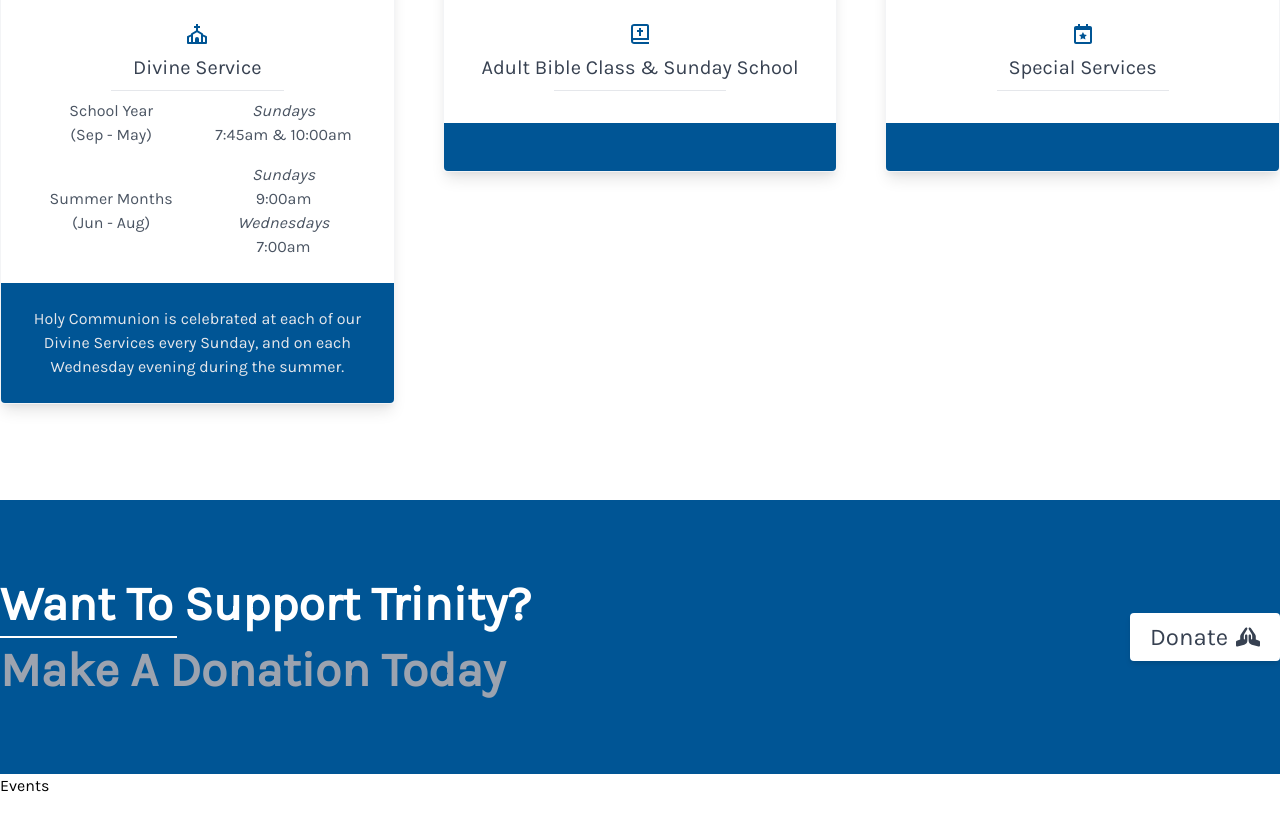
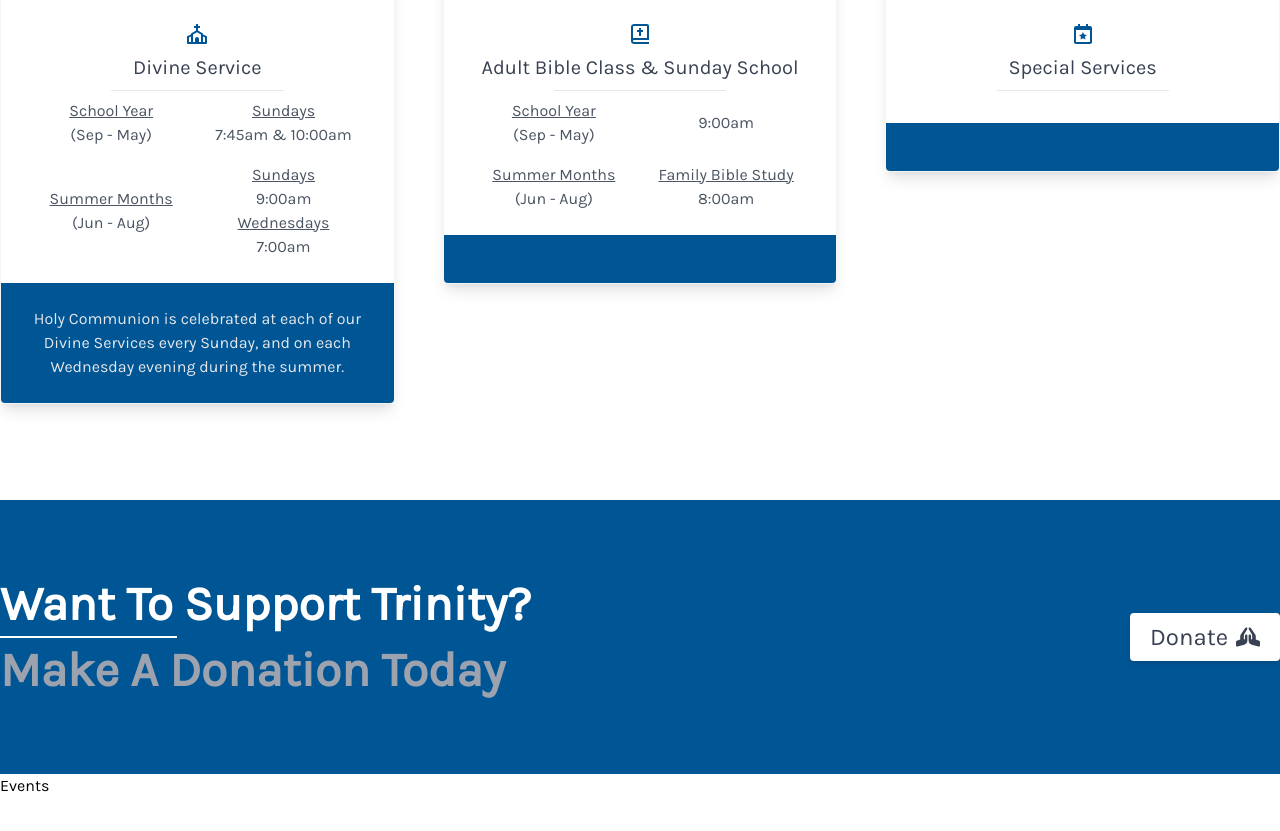
Before and after one commit to dchoinie/trinity-next-stripe, a Next.js app: page / in a window 1280 px wide. Shown: the part 2159-2990 px from the top of the page. Built offline with nearby package versions, Linux system fonts and the light colour scheme.

Commit message:
Bible study card info

```diff
--- a/components/ServiceCard.tsx
+++ b/components/ServiceCard.tsx
@@ -6,17 +6,19 @@
     image?: string;
     imageAlt?: string;
     dates1?: string;
-    months1: string;
+    months1?: string;
     dates2?: string;
     months2?: string;
     time1?: string;
     time2?: string;
     time3?: string;
     summary?: string;
+    day1?: string;
+    day2?: string;
 }
 
 const ServiceCard = (props: ServiceCardProps) => {
-    const { title, icon, image, imageAlt, dates1, dates2, time1, time2, time3, months1, months2, summary } = props
+    const { title, icon, image, imageAlt, dates1, dates2, time1, time2, time3, months1, months2, summary, day1, day2 } = props
     return (
         <div className="rounded shadow-lg border border-gray-100">
             <img src={image} alt={imageAlt} className="w-full rounded-tl rounded-tr h-64" />
@@ -31,21 +33,21 @@
                {dates1 && (
                 <div className="grid grid-cols-2 gap-y-4">
                     <div className="flex flex-col items-center">
-                        <span>{dates1}</span>
+                        <span className="underline">{dates1}</span>
                         <span>{months1}</span>
                     </div>
                     <div className="flex flex-col self-center items-center">
-                        <span className="italic">Sundays</span>
+                        <span className="underline">{day1}</span>
                         <span>{time1}</span>
                     </div>
                     <div className="flex flex-col self-center items-center">
-                        <span>{dates2}</span>
+                        <span className="underline">{dates2}</span>
                         <span>{months2}</span>
                     </div>
                     <div className="flex flex-col self-center items-center">
-                        <span className="italic">Sundays</span>
+                        <span className="underline">{day1}</span>
                         <span>{time2}</span>
-                        <span className="italic">Wednesdays</span>
+                        <span className="underline">{day2}</span>
                         <span>{time3}</span>
                     </div>
                 </div>
--- a/components/ServiceTimes.tsx
+++ b/components/ServiceTimes.tsx
@@ -30,6 +30,8 @@
                             time3="7:00am"
                             months1="(Sep - May)"
                             months2="(Jun - Aug)"
+                            day1="Sundays"
+                            day2="Wednesdays"
                             summary="Holy Communion is celebrated at each of our Divine Services every Sunday, and on each Wednesday evening during the summer."
                         />
                     </div>
@@ -40,6 +42,13 @@
                             />}
                             image={Card2}
                             imageAlt='Adult Bible Class &amp; Sunday School'
+                            dates1="School Year"
+                            months1="(Sep - May)"
+                            time1="9:00am"
+                            dates2="Summer Months"
+                            months2="(Jun - Aug)"
+                            day2="Family Bible Study"
+                            time3="8:00am"
                         />
                     </div>
                     <div className="w-1/3">
```
